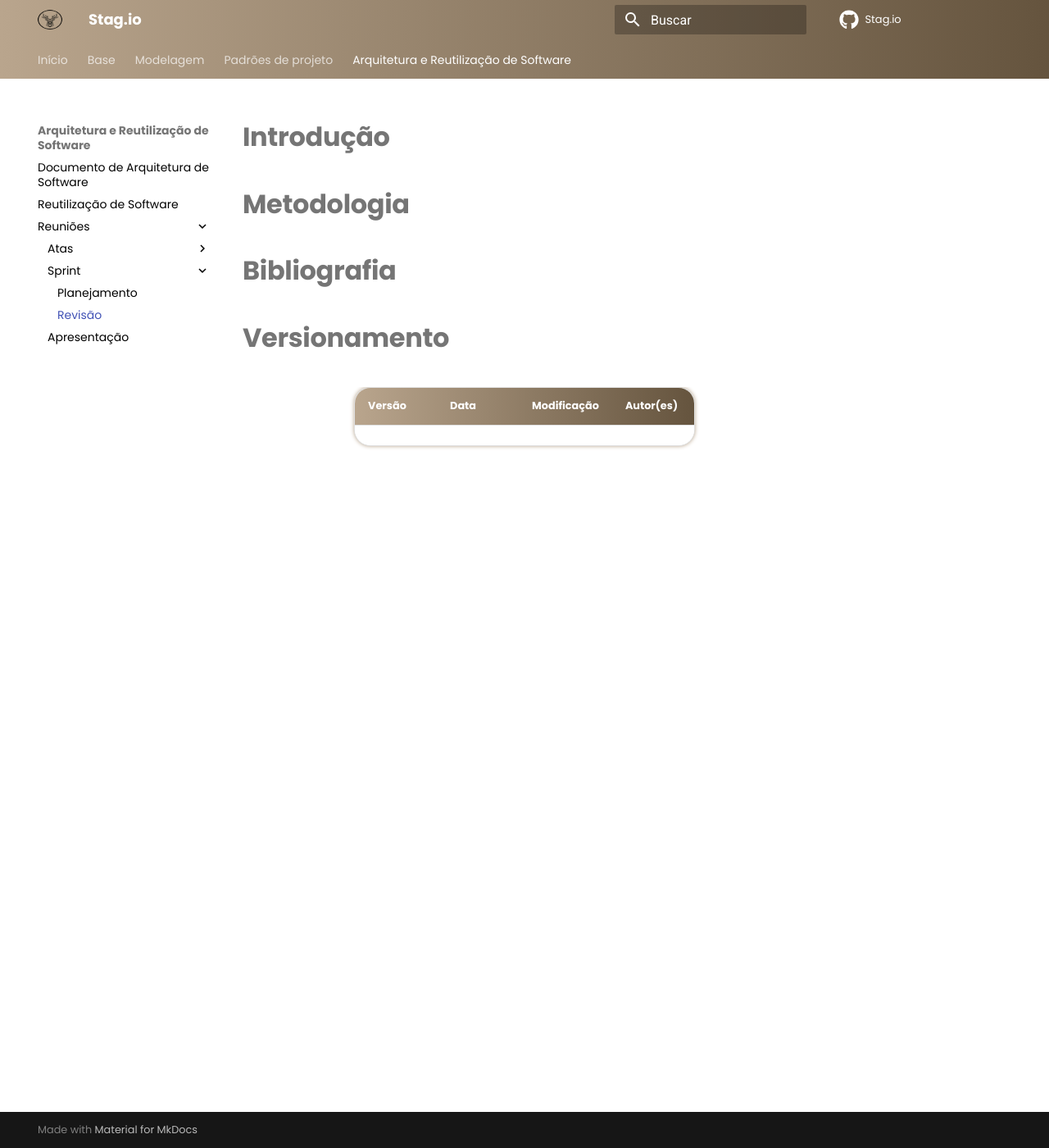
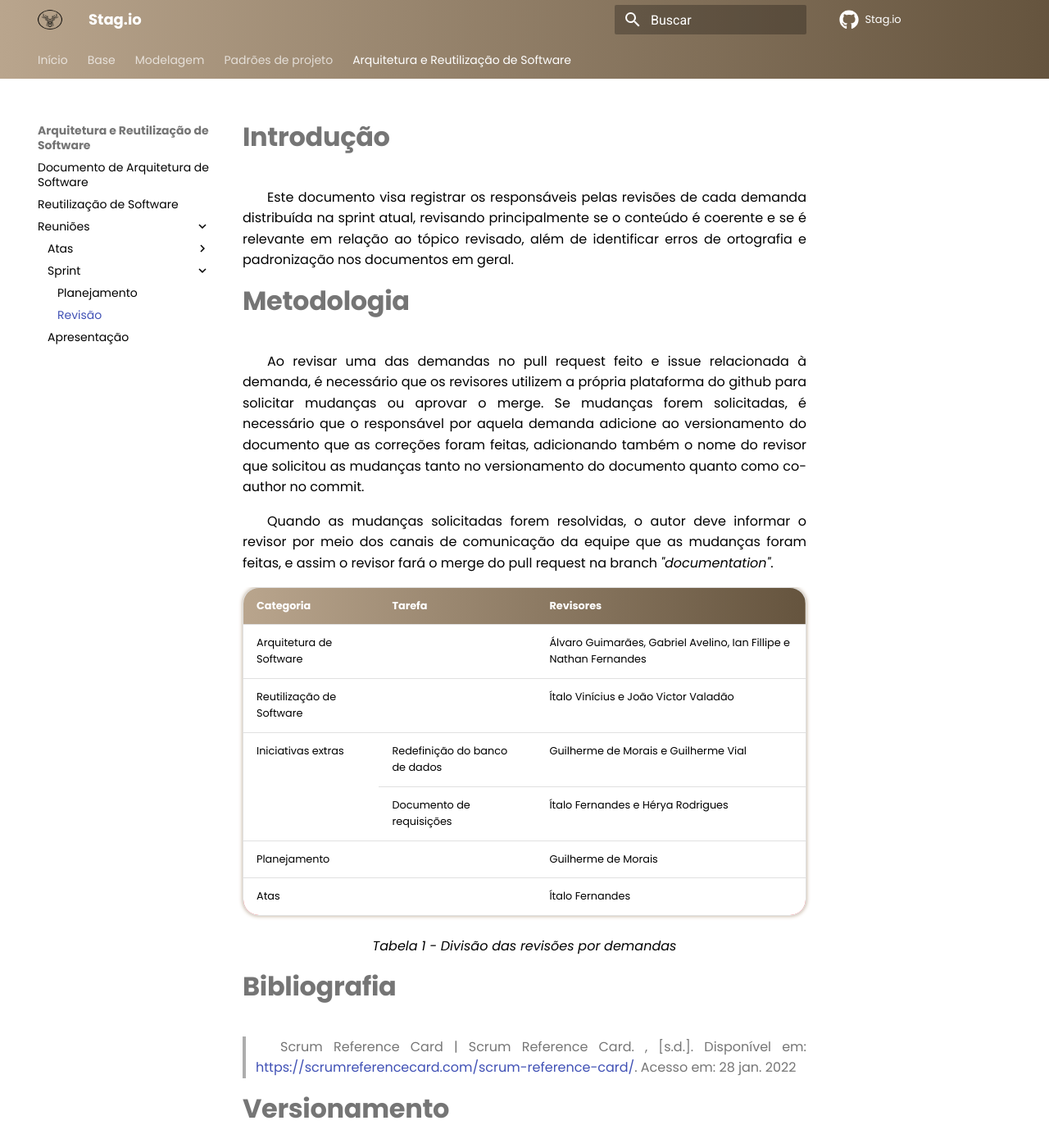
Before and after one commit to UnBArqDsw2021-2/2021.2_G3_stag.io, an MkDocs documentation site: the page built from docs/ArquiteturaEReutilizacao/Reunioes/Sprint/Revisao.md, in a window 1280 px wide and 1400 px high. Shown: the whole window at 82% size. Built offline with MkDocs 1.6.1 and Material for MkDocs 9.7.7, drawn with Linux system fonts in a browser that asks for light colours; comment, search, counter and statistics services are not loaded; some of the changed text lies outside the part shown.

Commit message:
Planejamento das sprints e da revisão

```diff
--- a/docs/ArquiteturaEReutilizacao/Reunioes/Sprint/Revisao.md
+++ b/docs/ArquiteturaEReutilizacao/Reunioes/Sprint/Revisao.md
@@ -1,11 +1,62 @@
 # Introdução
+
+Este documento visa registrar os responsáveis pelas revisões de cada demanda distribuída na sprint atual, revisando principalmente se o conteúdo é coerente e se é relevante em relação ao tópico revisado, além de identificar erros de ortografia e padronização nos documentos em geral.
 
 # Metodologia
 
+Ao revisar uma das demandas no pull request feito e issue relacionada à demanda, é necessário que os revisores utilizem a própria plataforma do github para solicitar mudanças ou aprovar o merge. Se mudanças forem solicitadas, é necessário que o responsável por aquela demanda adicione ao versionamento do documento que as correções foram feitas, adicionando também o nome do revisor que solicitou as mudanças tanto no versionamento do documento quanto como co-author no commit.
+
+Quando as mudanças solicitadas forem resolvidas, o autor deve informar o revisor por meio dos canais de comunicação da equipe que as mudanças foram feitas, e assim o revisor fará o merge do pull request na branch *"documentation"*.
+
+<table>
+<thead>
+  <tr>
+    <th>Categoria</th>
+    <th>Tarefa</th>
+    <th>Revisores</th>
+  </tr>
+</thead>
+<tbody>
+  <tr>
+    <td rowspan="1">Arquitetura de Software</td>
+    <td></td>
+    <td>Álvaro Guimarães, Gabriel Avelino, Ian Fillipe e Nathan Fernandes</td>
+  </tr>
+  <tr>
+    <td rowspan="1">Reutilização de Software</td>
+    <td></td>
+    <td>Ítalo Vinícius e João Victor Valadão</td>
+  </tr>
+  <tr>
+    <td rowspan="2">Iniciativas extras</td>
+    <td>Redefinição do banco de dados</td>
+    <td>Guilherme de Morais e Guilherme Vial</td>
+  </tr>
+  <tr>
+    <td>Documento de requisições</td>
+    <td>Ítalo Fernandes e Hérya Rodrigues</td>
+  </tr>
+  <tr>
+    <td rowspan="1">Planejamento</td>
+    <td></td>
+    <td>Guilherme de Morais</td>
+  </tr>
+  <tr>
+    <td rowspan="1">Atas</td>
+    <td></td>
+    <td>Ítalo Fernandes</td>
+  </tr>
+</tbody>
+</table>
+
+<figcaption> Tabela 1 - Divisão das revisões por demandas </figcaption>
+
 # Bibliografia
+
+> Scrum Reference Card | Scrum Reference Card. , [s.d.]. Disponível em: <https://scrumreferencecard.com/scrum-reference-card/>. Acesso em: 28 jan. 2022
 
 # Versionamento
 
 Versão | Data | Modificação | Autor(es) |
 |--|--|--|--|
-|||||
+|1.0|14/04/2022|Criação do documento de revisão|Ian Fillipe|
```
Also changed, not shown: docs/ArquiteturaEReutilizacao/Reunioes/Sprint/Planejamento.md (+49 -0 lines).
